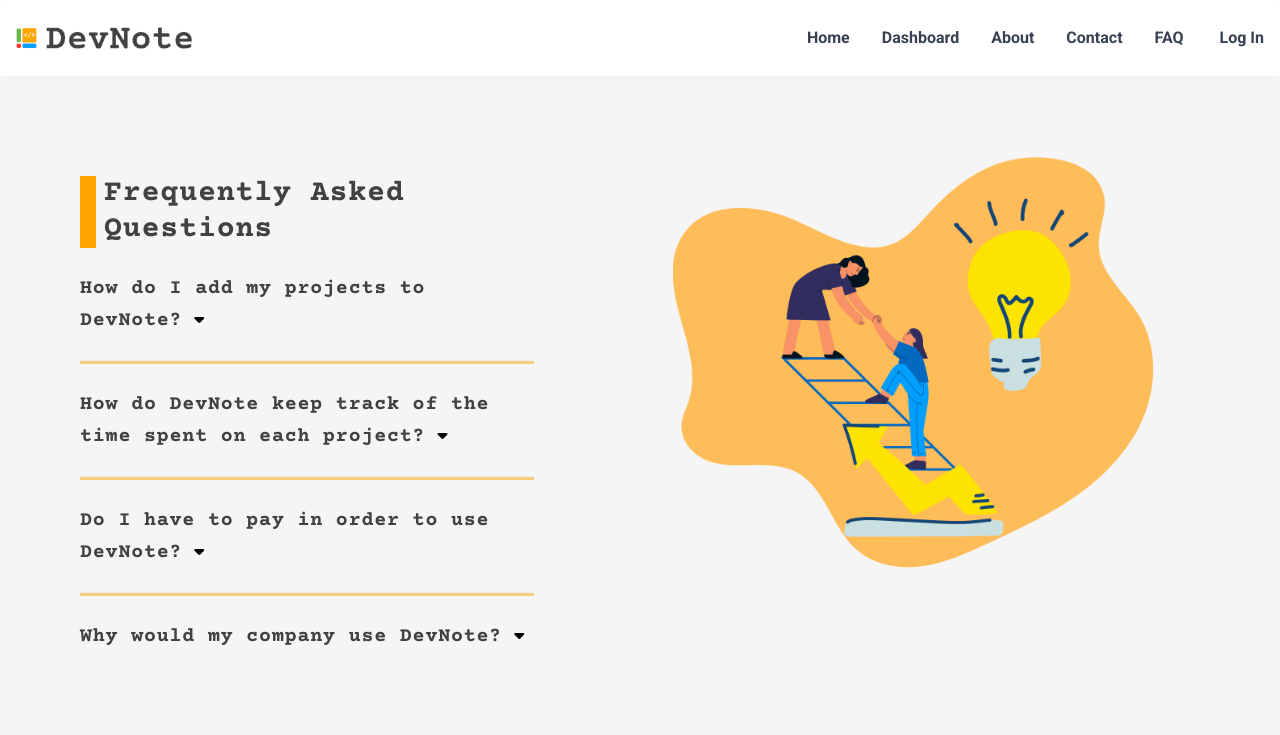
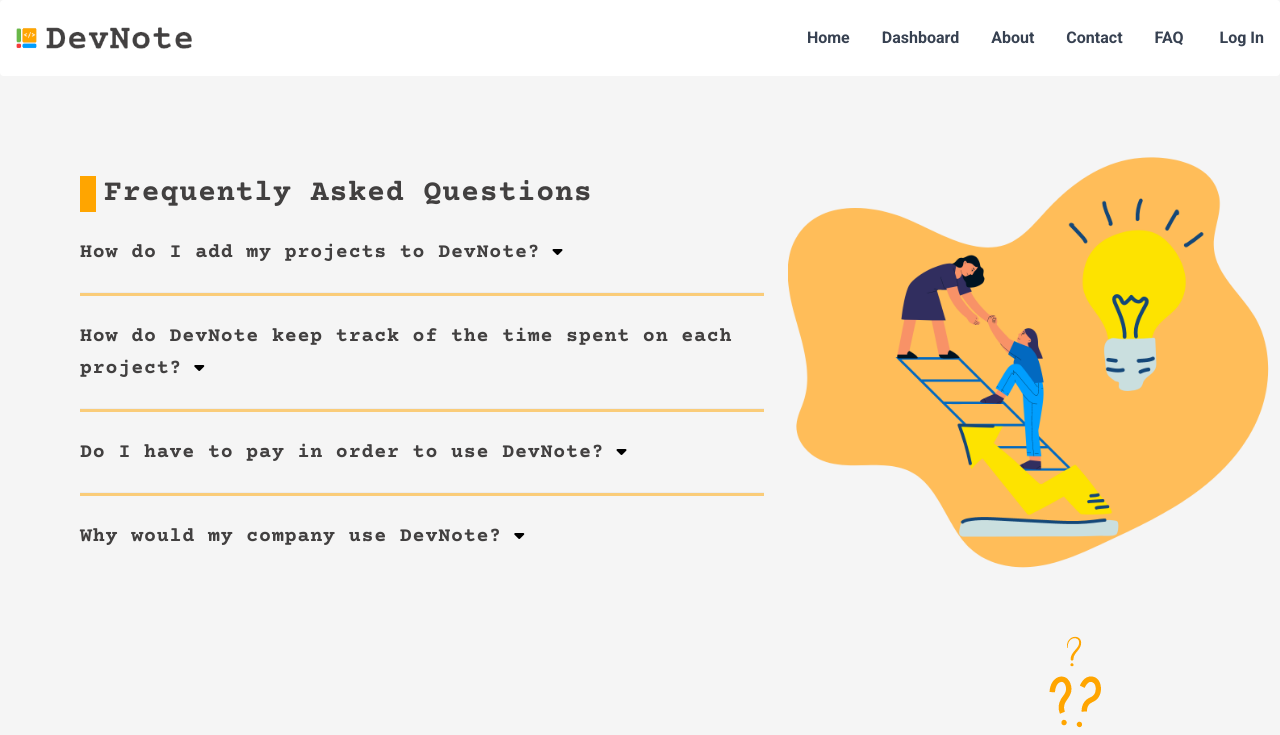
Before and after one commit to edukaki/devlist, a React (Create React App) app: page /faq in a window 1280 px wide. Shown: the top 735 px of the page. Built offline with nearby package versions, Linux system fonts and the light colour scheme; no server answers.

Commit message:
feat(faq): adjust width for questions and answers

```diff
--- a/src/pages/Faq/index.jsx
+++ b/src/pages/Faq/index.jsx
@@ -10,7 +10,7 @@ const Faq = () => {
     return (
         <main>
             <section className='flex flex-col md:flex-row'>
-                <div className="max-w-[550px] p-4 md:py-16 md:pl-20 pr-4 space-y-6 tracking-wider leading-8">
+                <div className="max-w-[550px] p-4 md:py-16 md:pl-20 xl:max-w-[1000px] pr-4 space-y-6 tracking-wider leading-8">
 
                     <Heading line='left' type='headingOne' headingOneContent="Frequently Asked Questions" />
 
```
